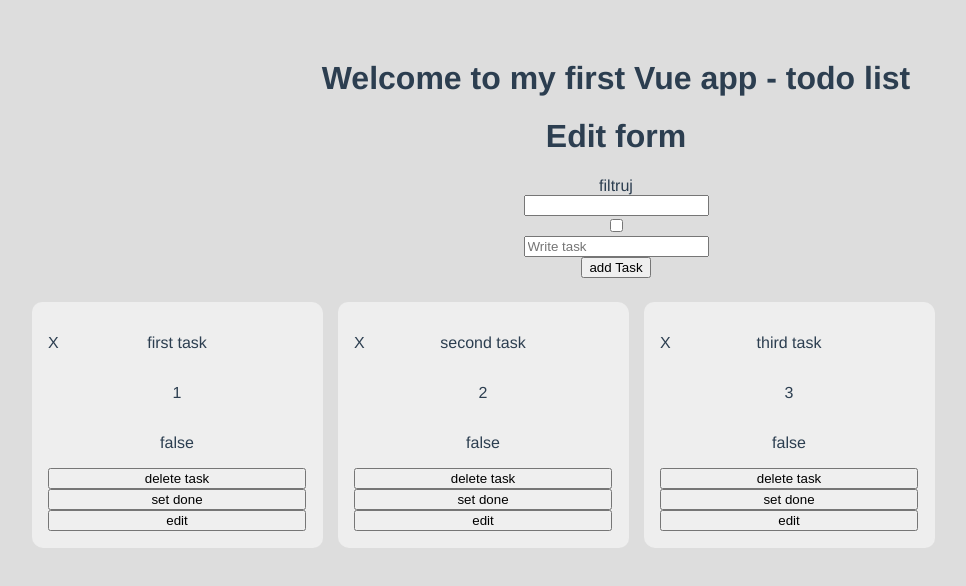
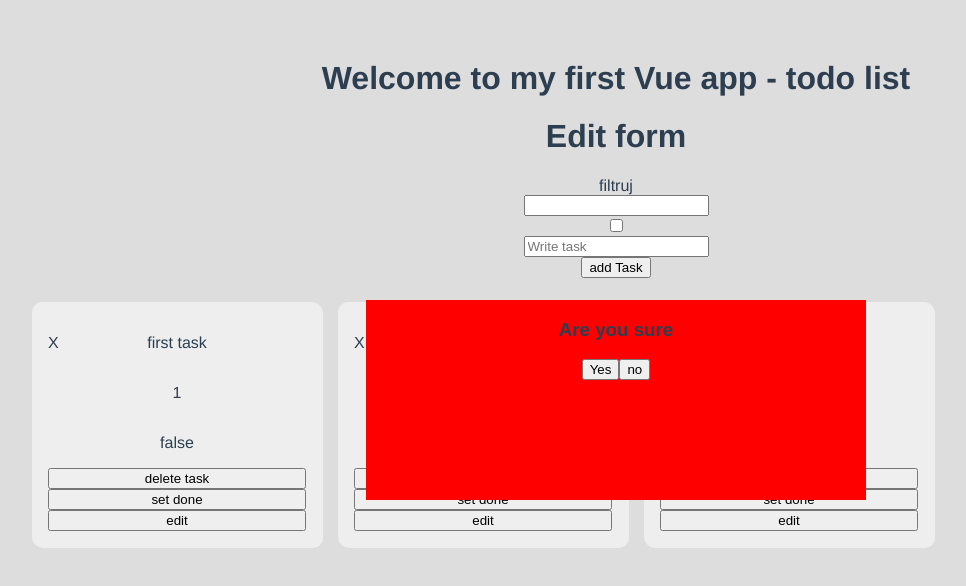
Before and after one commit to natural2703/Vue-ToDo-List, a Vue app: page / in a window 1280 px wide. Shown: the top 586 px of the page, without its empty margins (24-990 px from the left). Built offline with nearby package versions, Linux system fonts and the light colour scheme.

Commit message:
modal after click del btn

```diff
--- a/src/App.vue
+++ b/src/App.vue
@@ -15,6 +15,7 @@
         :changeStatus="changeStatus" :showEditModal="showEditModal" :setTaskToShow="setTaskToShow" />
   </ul>
   <EditModal v-show="showModal" :task="tasksToShow" :showEditModal="showEditModal" :editSingleTask="editSingleTask"/>
+  <WarningModal v-show="showDeleteModal" :setShowDeleteModal='setShowDeleteModal'/>
 </div>
 </template>
 
@@ -23,13 +24,15 @@ import HelloWorld from './components/HelloWorld.vue'
 import SingleTask from './components/SingleTask.vue'
 import EditModal from './components/EditModal.vue'
 import FilterForm from './components/FilterForm.vue'
+import WarningModal from './components/WarningModal.vue'
 export default {
   name: 'App',
   components: {
     HelloWorld,
     SingleTask,
     EditModal,
-    FilterForm
+    FilterForm,
+    WarningModal
   },
   data(){
     return{
@@ -47,10 +50,14 @@ export default {
       counter:3,
       showModal:false,
       tasksToShow:null,
-      searchTaskName:""
+      searchTaskName:"",
+      showDeleteModal:true
     }
   },
   methods:{
+    setShowDeleteModal(show){
+      this.showDeleteModal = show;
+    },
     setTaskToShow(task){
       console.log(task)
       this.task.tasksToShow = task;
@@ -68,8 +75,10 @@ export default {
     },
     removeTask(index){
       console.log(`delete task at ${index}`)
-      console.log(this.tasks[1])
+      //console.log(this.tasks[1])
+
       this.tasks = this.tasks.filter(item=>item.id!==index)
+      this.rawTask = this.rawTask.filter(item=>item.id!==index)
     },
     changeStatus(index,status){
       const i = this.tasks.findIndex(item=>item.id==index)
--- /dev/null
+++ b/src/components/WarningModal.vue
@@ -0,0 +1,22 @@
+<template>
+    <div class="modal">
+        <h3>Are you sure</h3>
+        <button @click="setShowDeleteModal(false,true)">Yes</button>
+        <button @click="setShowDeleteModal(false,false)">no</button>
+    </div>
+</template>
+<script>
+export default {
+    name:"WarningModal",
+    props:{
+        setShowDeleteModal:Function
+    }
+}
+</script>
+<style >
+    .modal{
+
+        background-color: red;
+    }
+
+</style>
```
Also changed, not shown: 1 other file (tests, documents, lock files or other folders).
